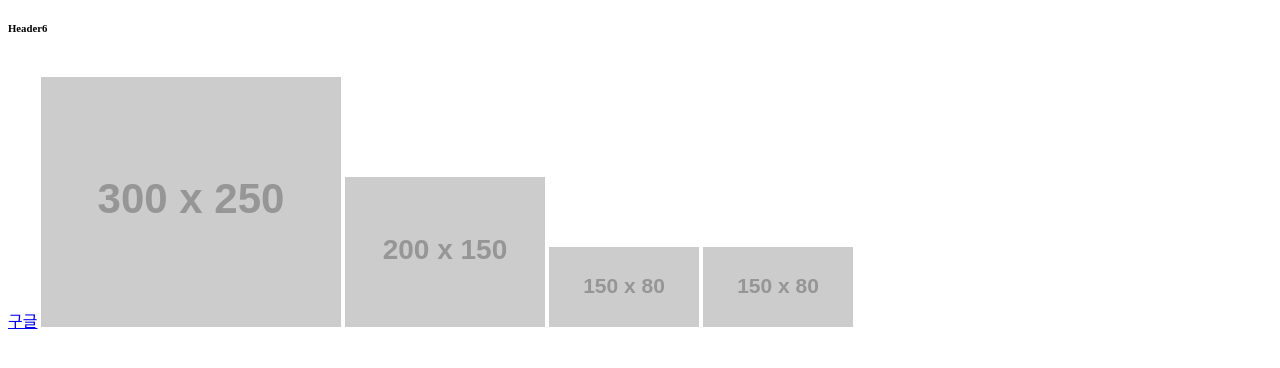
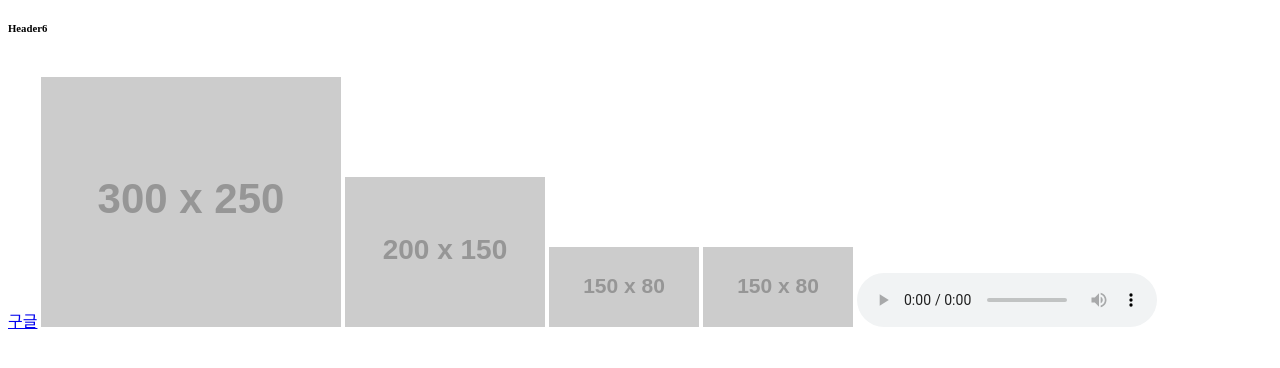
Before and after one commit to clanbert13/HTML_thing, a plain HTML site: page 1.html in a window 1280 px wide. Shown: the part 110-478 px from the top of the page. Drawn offline with Linux system fonts and the light colour scheme; placeholder pictures from the web are drawn by us.

Commit message:
Update 1.html

```diff
--- a/1.html
+++ b/1.html
@@ -15,4 +15,7 @@
     <img src="https://placehold.it/200x150"/>
     <img src="https://placehold.it/150x80"/>
     <img src="https://dummyimage.com/150x80/4ca837/ff0073&text=dummy"/>
+
+    <audio src="source/이클스.mp3" controls loop></audio>
+
 </body></html>
```
